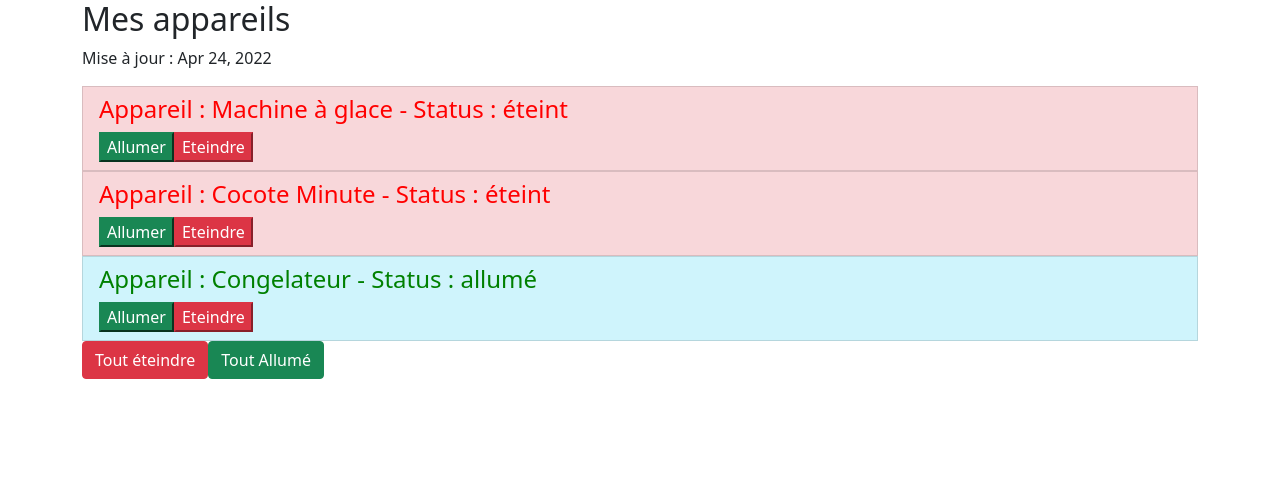
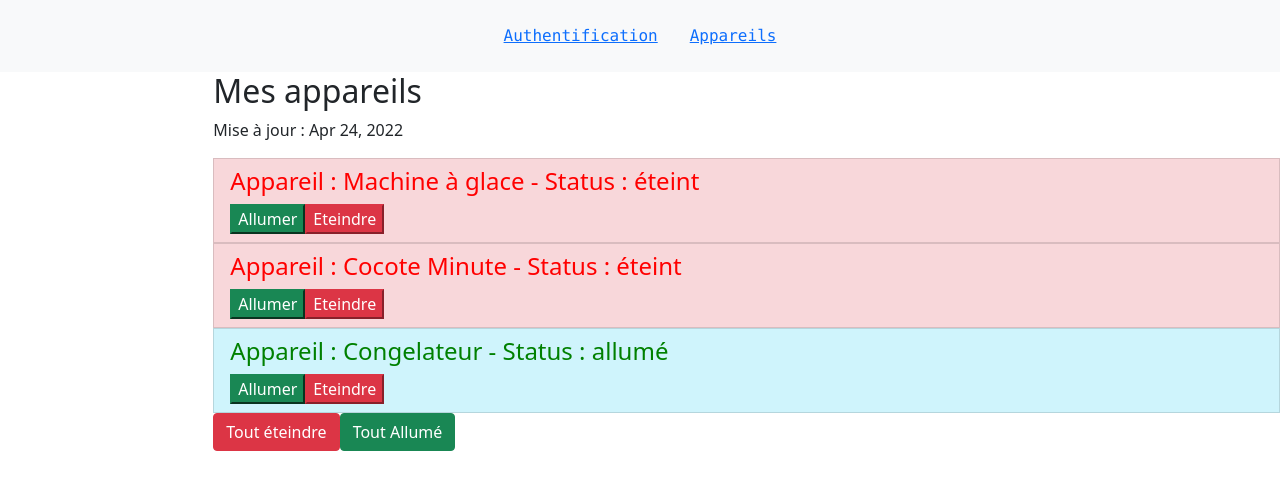
Before and after one commit to lmlouis/ripository, an Angular app: page / in a window 1280 px wide. Shown: the top 490 px of the page. Built offline with nearby package versions, Linux system fonts and the light colour scheme.

Commit message:
template html route

```diff
--- a/src/app/app.component.html
+++ b/src/app/app.component.html
@@ -1,5 +1,11 @@
-<div class="container">
-  <div class="row">
-    <router-outlet></router-outlet>
+<nav class="navbar navbar-dark bg-light text-black">
+  <div class="container-fluid">
+    <ul class="nav navbar-nav list-group-horizontal m-auto">
+      <li routerLinkActive="active" class="font-monospace m-3"><a routerLink="auth" >Authentification</a></li>
+      <li routerLinkActive="active"  class="font-monospace m-3"><a routerLink="appareil">Appareils</a></li>
+    </ul>
   </div>
+</nav>
+<div class="col-10 float-end ">
+  <router-outlet></router-outlet>
 </div>
```
